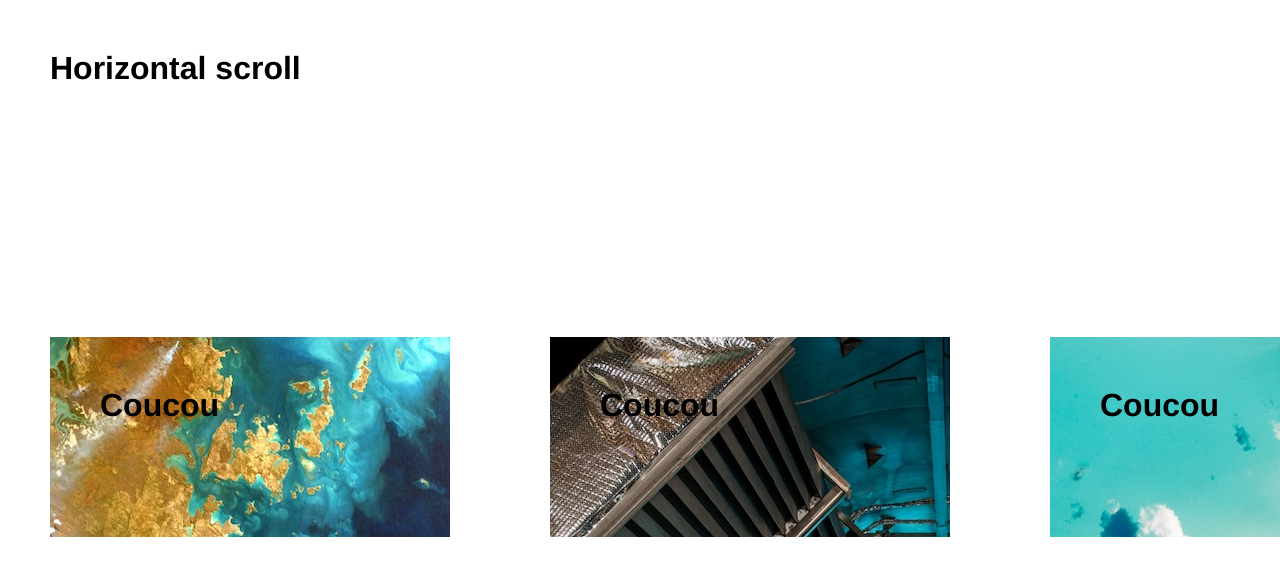
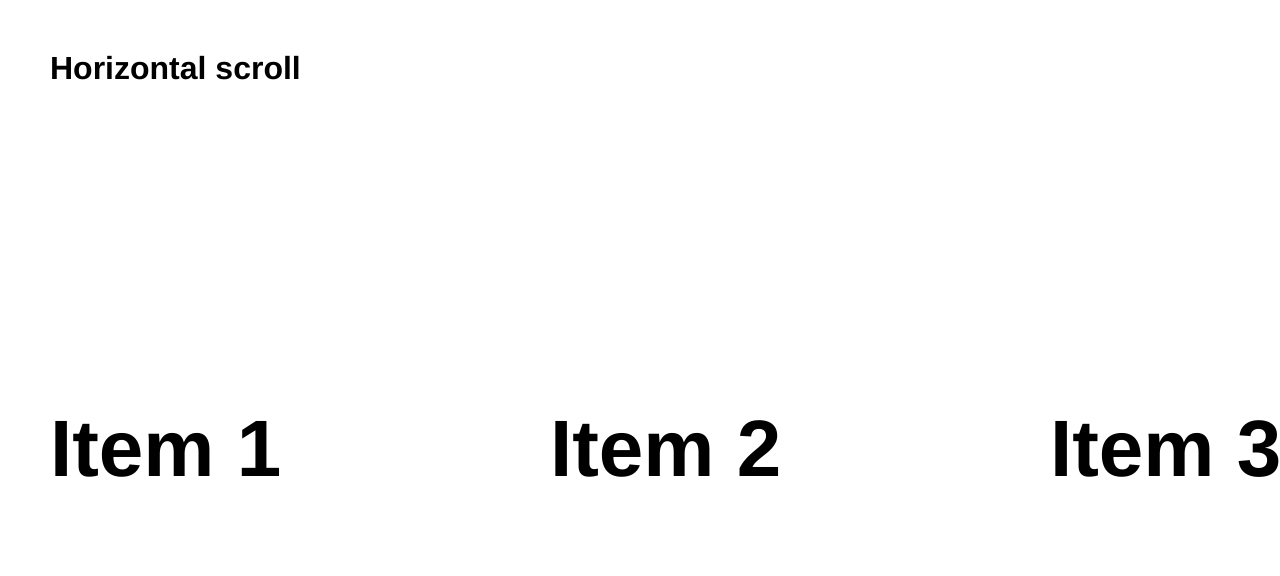
Before and after one commit to Corentinfardeau/horizontal-scroll, a website: page examples/index.html in a window 1280 px wide. Drawn offline with Linux system fonts and the light colour scheme.

Commit message:
changing default value for examples

```diff
--- a/examples/index.html
+++ b/examples/index.html
@@ -44,36 +44,36 @@
 		<h1>Horizontal scroll</h1>
 		<div class="container">
 
-			<div class="block" style="background-image: url(assets/nasa1.jpg)">
-				<h1>Coucou</h1>
+			<div class="block">
+				<h2>Item 1</h2>
 			</div>
 
-			<div class="block" style="background-image: url(assets/nasa2.jpg)">
-				<h1>Coucou</h1>
+			<div class="block">
+				<h2>Item 2</h2>
 			</div>
 
-			<div class="block" style="background-image: url(assets/nasa3.jpg)">
-				<h1>Coucou</h1>
+			<div class="block">
+				<h2>Item 3</h2>
 			</div>
 
-			<div class="block" style="background-image: url(assets/nasa4.jpg)">
-				<h1>Coucou</h1>
+			<div class="block">
+				<h2>Item 4</h2>
 			</div>
 
-			<div class="block" style="background-image: url(assets/nasa5.jpg)">
-				<h1>Coucou</h1>
+			<div class="block">
+				<h2>Item 5</h2>
 			</div>
 
-			<div class="block" style="background-image: url(assets/nasa6.jpg)">
-				<h1>Coucou</h1>
+			<div class="block">
+				<h2>Item 6</h2>
 			</div>
 
-			<div class="block" style="background-image: url(assets/nasa7.jpg)">
-				<h1>Coucou</h1>
+			<div class="block">
+				<h2>Item 7</h2>
 			</div>
 
-			<div class="block" style="background-image: url(assets/nasa8.jpg)">
-				<h1>Coucou</h1>
+			<div class="block">
+				<h2>Item 8</h2>
 			</div>
 
 		</div>
@@ -86,7 +86,7 @@
 				blocks : blocks,
 				container: container,
 				isAnimated: true,
-				springEffect: 0.5
+				springEffect: 0.8
 			});
 
 		</script>
```
Also changed, not shown: dist/index.js, 1 other file.
